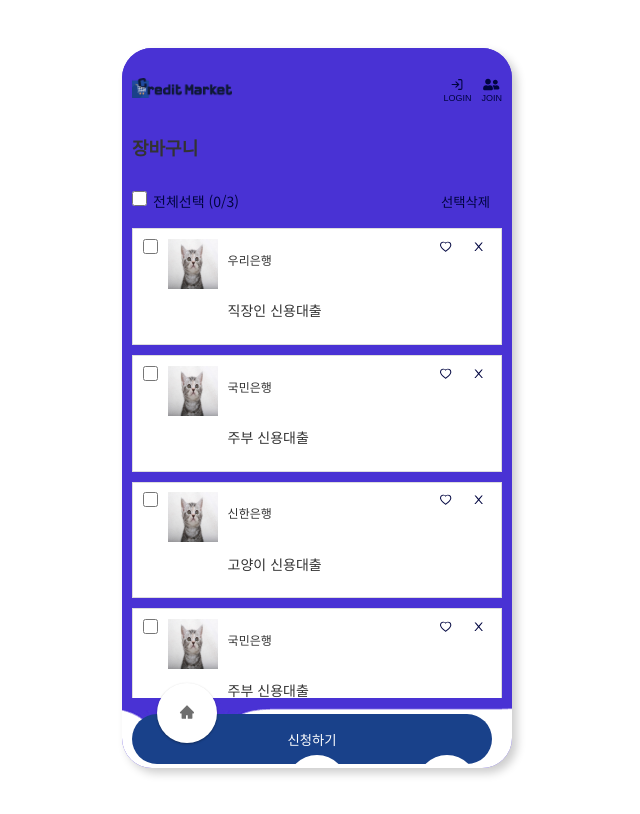
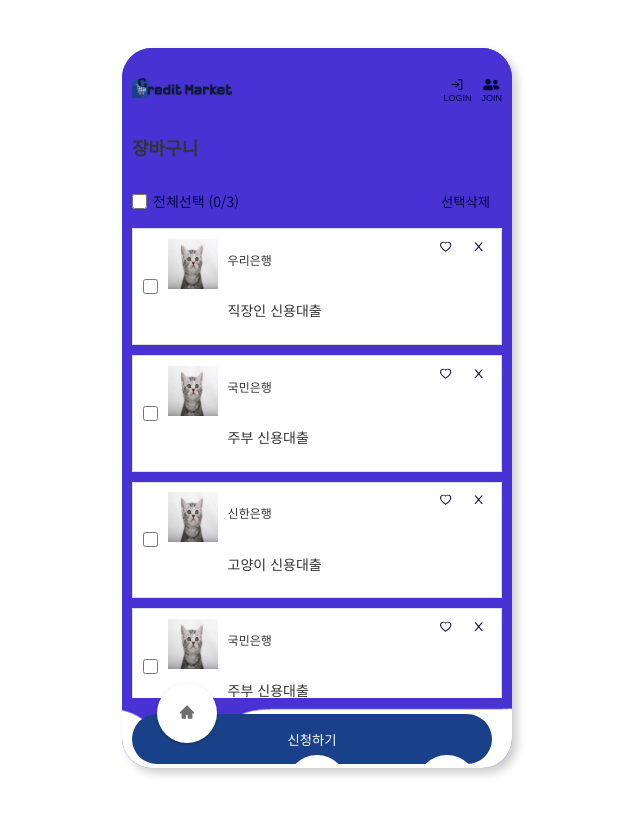
Before and after one commit to fastcampus-mini/credit-market-FE, a React (Vite) app: page /cart in a window 1280 px wide. Shown: the whole page, without its empty margins (323-963 px from the left). Built offline with nearby package versions, Linux system fonts and the light colour scheme; no server answers; what emotion-reset would draw is missing.

Commit message:
Refactor: 체크박스 align-self 추가

```diff
--- a/src/styles/GlobalStyle.tsx
+++ b/src/styles/GlobalStyle.tsx
@@ -58,7 +58,7 @@ const style = css`
 
       input[type='checkbox'] {
         display: flex;
-        /* align-self: center; */
+        align-self: center;
         accent-color: ${COLORS.checkbox};
         width: 15px;
         height: 15px;
```
